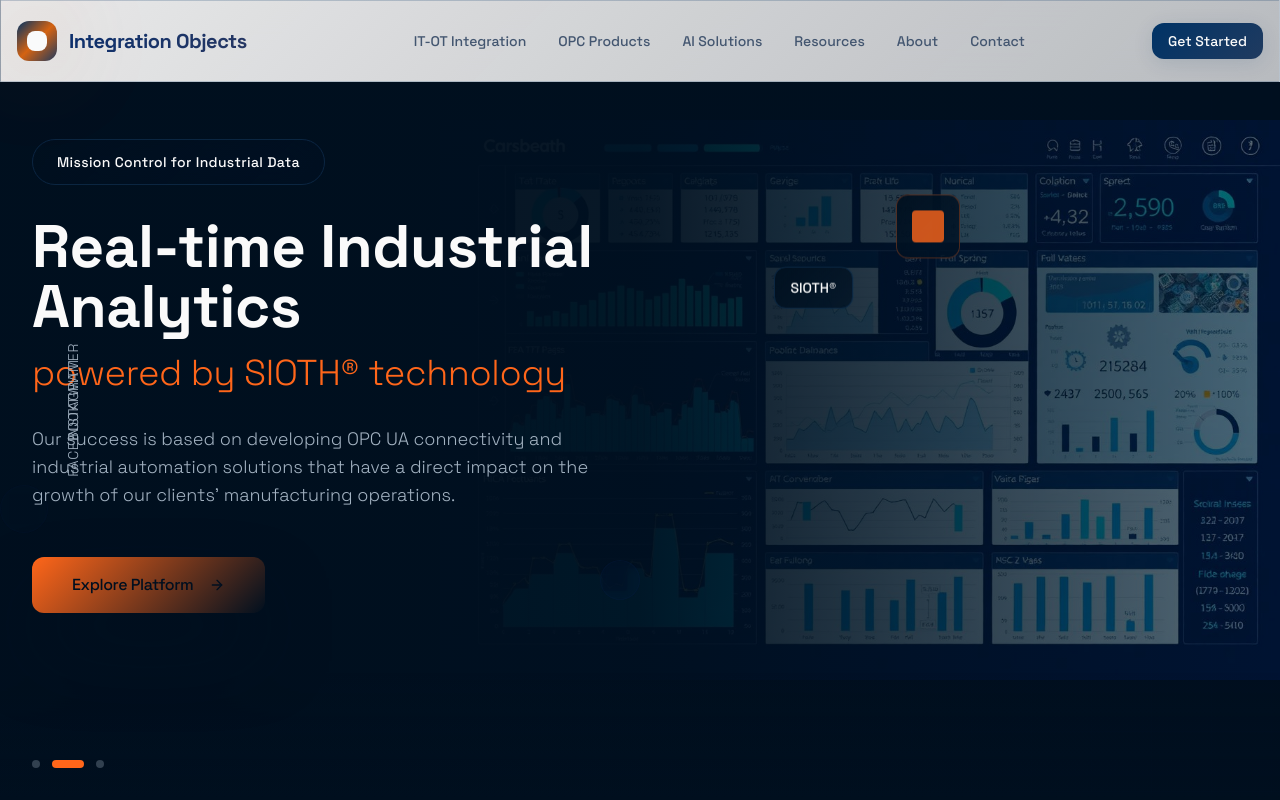
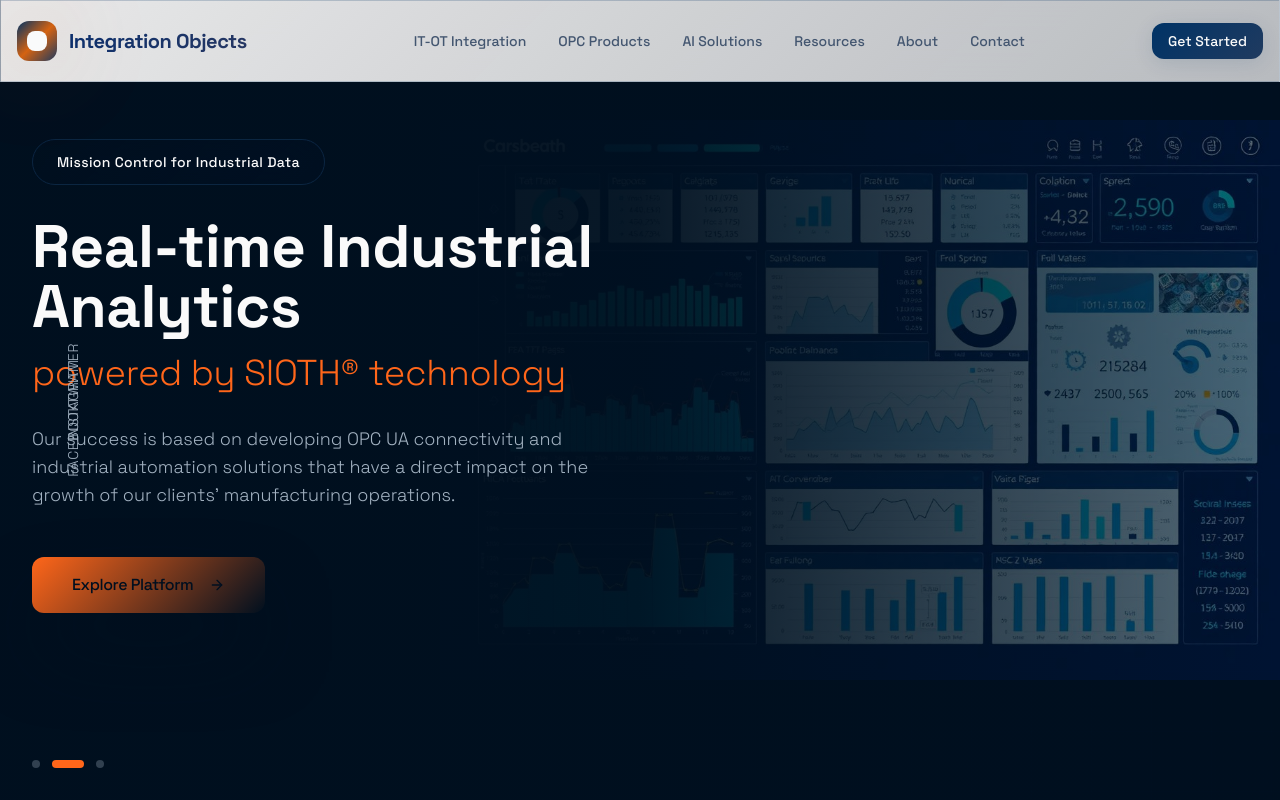
Before and after one commit to Ghazouani-Ilhem/nexus-indus-flow-85, a Next.js app: page / in a window 1280 px wide. Shown: the top 800 px of the page. Built offline with nearby package versions, Linux system fonts and the light colour scheme.

Commit message:
Checkpoint before follow-up message
Co-authored-by: kabapitu <kabapitu@fxzig.com>

```diff
--- a/src/components/SuseioStyleHero.tsx
+++ b/src/components/SuseioStyleHero.tsx
@@ -76,34 +76,7 @@ export function SuseioStyleHero() {
         <div className="absolute inset-0 bg-gradient-to-r from-background via-background/90 to-transparent"></div>
       </div>
 
-      {/* Floating 3D Elements */}
-      <div className="absolute inset-0 z-5 pointer-events-none">
-        {/* OPC UA Icon */}
-        <div className="absolute top-1/4 right-1/4 w-16 h-16 glass-effect border-primary/30 rounded-lg flex items-center justify-center animate-float">
-          <div className="w-8 h-8 bg-primary rounded opacity-80"></div>
-        </div>
 
-        {/* SIOTH Badge */}
-        <div className="absolute top-1/3 right-1/3 px-4 py-2 glass-effect border-border rounded-lg animate-float" style={{animationDelay: '1s'}}>
-          <span className="text-foreground text-sm font-medium">SIOTH®</span>
-        </div>
-
-        {/* Data Flow Elements */}
-        <div className="absolute bottom-1/3 right-1/5 w-12 h-12 bg-secondary/20 backdrop-blur-sm border border-secondary/30 rounded-full animate-pulse"></div>
-        <div className="absolute bottom-1/4 right-1/2 w-10 h-10 bg-accent/20 backdrop-blur-sm border border-accent/30 rounded-full animate-pulse" style={{animationDelay: '1.5s'}}></div>
-
-        {/* Connection Lines */}
-        <svg className="absolute inset-0 w-full h-full" xmlns="http://www.w3.org/2000/svg">
-          <defs>
-            <linearGradient id="lineGradient" x1="0%" y1="0%" x2="100%" y2="100%">
-              <stop offset="0%" stopColor="hsl(var(--primary))" stopOpacity="0.6" />
-              <stop offset="100%" stopColor="hsl(var(--primary))" stopOpacity="0.1" />
-            </linearGradient>
-          </defs>
-          <path d="M 60% 30% Q 70% 40% 80% 35%" stroke="url(#lineGradient)" strokeWidth="2" fill="none" opacity="0.6" />
-          <path d="M 65% 70% Q 75% 60% 85% 65%" stroke="url(#lineGradient)" strokeWidth="2" fill="none" opacity="0.4" />
-        </svg>
-      </div>
 
       {/* Main Content */}
       <div className="relative z-10 flex items-center min-h-screen">
```
